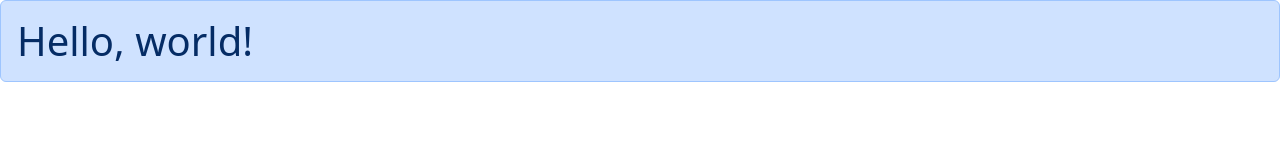
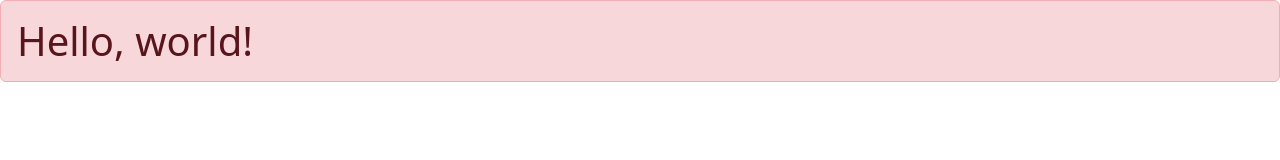
Before and after one commit to Amrasykr/projek, a plain HTML site: page index.html in a window 1280 px wide. Drawn offline with nearby package versions, Linux system fonts and the light colour scheme.

Commit message:
update index.html

```diff
--- a/index.html
+++ b/index.html
@@ -7,7 +7,7 @@
     <link href="https://cdn.jsdelivr.net/npm/bootstrap@5.3.0-alpha1/dist/css/bootstrap.min.css" rel="stylesheet" integrity="sha384-GLhlTQ8iRABdZLl6O3oVMWSktQOp6b7In1Zl3/Jr59b6EGGoI1aFkw7cmDA6j6gD" crossorigin="anonymous">
   </head>
   <body>
-    <h1 class="alert alert-primary">Hello, world!</h1>
+    <h1 class="alert alert-danger">Hello, world!</h1>
     <script src="https://cdn.jsdelivr.net/npm/bootstrap@5.3.0-alpha1/dist/js/bootstrap.bundle.min.js" integrity="sha384-w76AqPfDkMBDXo30jS1Sgez6pr3x5MlQ1ZAGC+nuZB+EYdgRZgiwxhTBTkF7CXvN" crossorigin="anonymous"></script>
   </body>
 </html>
```
